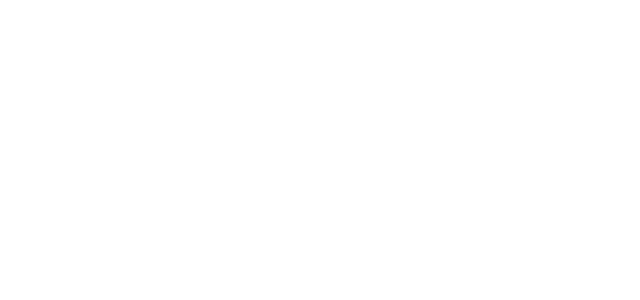
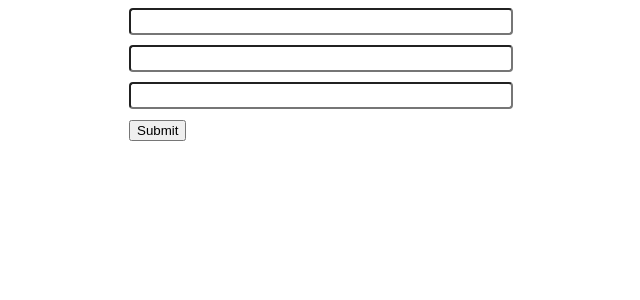
Before and after one commit to irsyaadbp/nuxt-validations, a Nuxt app: page /test in a window 1280 px wide. Before the commit this address had no page. Shown: the top 300 px of the page, without its empty margins (319-959 px from the left). Built offline with nearby package versions, Linux system fonts and the light colour scheme.

Commit message:
feat: add basic example

```diff
--- /dev/null
+++ b/components/BaseInput.vue
@@ -0,0 +1,64 @@
+<template>
+  <div class="form-group">
+    <label v-if="label" :for="id">{{ label }}</label>
+    <input
+      v-model="vModel"
+      :id="id"
+      :class="{
+        'error-field': !!errors.length,
+      }"
+    />
+
+    <p
+      v-for="(err, index) of errors"
+      :key="`${err}-${index}`"
+      class="error-text"
+    >
+      <small>{{ err }}</small>
+    </p>
+  </div>
+</template>
+
+<script setup lang="ts">
+import { ErrorObject } from "@vuelidate/core";
+import { PropType } from "nuxt/dist/app/compat/capi";
+
+const props = defineProps({
+  modelValue: {
+    type: String,
+    default: "",
+  },
+  label: {
+    type: String,
+    default: "",
+  },
+  id: {
+    type: String,
+    default: "input",
+  },
+  errorMessages: {
+    type: [String, Array] as PropType<string | ErrorObject[]>,
+    default: "",
+  },
+});
+
+const { modelValue, errorMessages } = toRefs(props);
+
+const emits = defineEmits(["update:modelValue"]);
+const vModel = computed({
+  get() {
+    return modelValue.value;
+  },
+  set(value) {
+    emits("update:modelValue", value);
+  },
+});
+
+const errors = computed(() => {
+  if (!errorMessages.value) return [];
+  if (typeof errorMessages.value === "string") return [errorMessages.value];
+  return errorMessages.value.map((item) => item.$message);
+});
+</script>
+
+<style scoped></style>
--- /dev/null
+++ b/pages/test.vue
@@ -0,0 +1,56 @@
+<template>
+  <div class="container">
+    <form @submit.prevent="handleSubmit">
+      <base-input
+        v-model="$v.firstName.$model"
+        :error-messages="$v.firstName.$errors"
+      />
+      <base-input
+        v-model="form.lastName"
+        :error-messages="$v.lastName.$errors?.[0]?.$message"
+      />
+      <base-input
+        v-model="form.contact.email"
+        :error-messages="$v.contact.email.$errors?.[0]?.$message"
+      />
+      <button>Submit</button>
+    </form>
+  </div>
+</template>
+
+<script setup lang="ts">
+import useVuelidate from "@vuelidate/core";
+import { required, minLength, email, helpers } from "@vuelidate/validators";
+
+const form = ref({
+  firstName: "",
+  lastName: "",
+  contact: {
+    email: "",
+  },
+});
+
+const rules = {
+  firstName: {
+    required: helpers.withMessage("This field wajib", required),
+    minLength: minLength(4),
+  },
+  lastName: { required },
+  contact: {
+    email: { email },
+  },
+};
+
+const $v = useVuelidate(rules, form, { $autoDirty: true });
+
+async function handleSubmit() {
+  const valid = await $v.value.$validate();
+  console.log(valid);
+
+  if (!valid) return;
+
+  alert("SUBMIT FORM");
+}
+</script>
+
+<style scoped></style>
```
